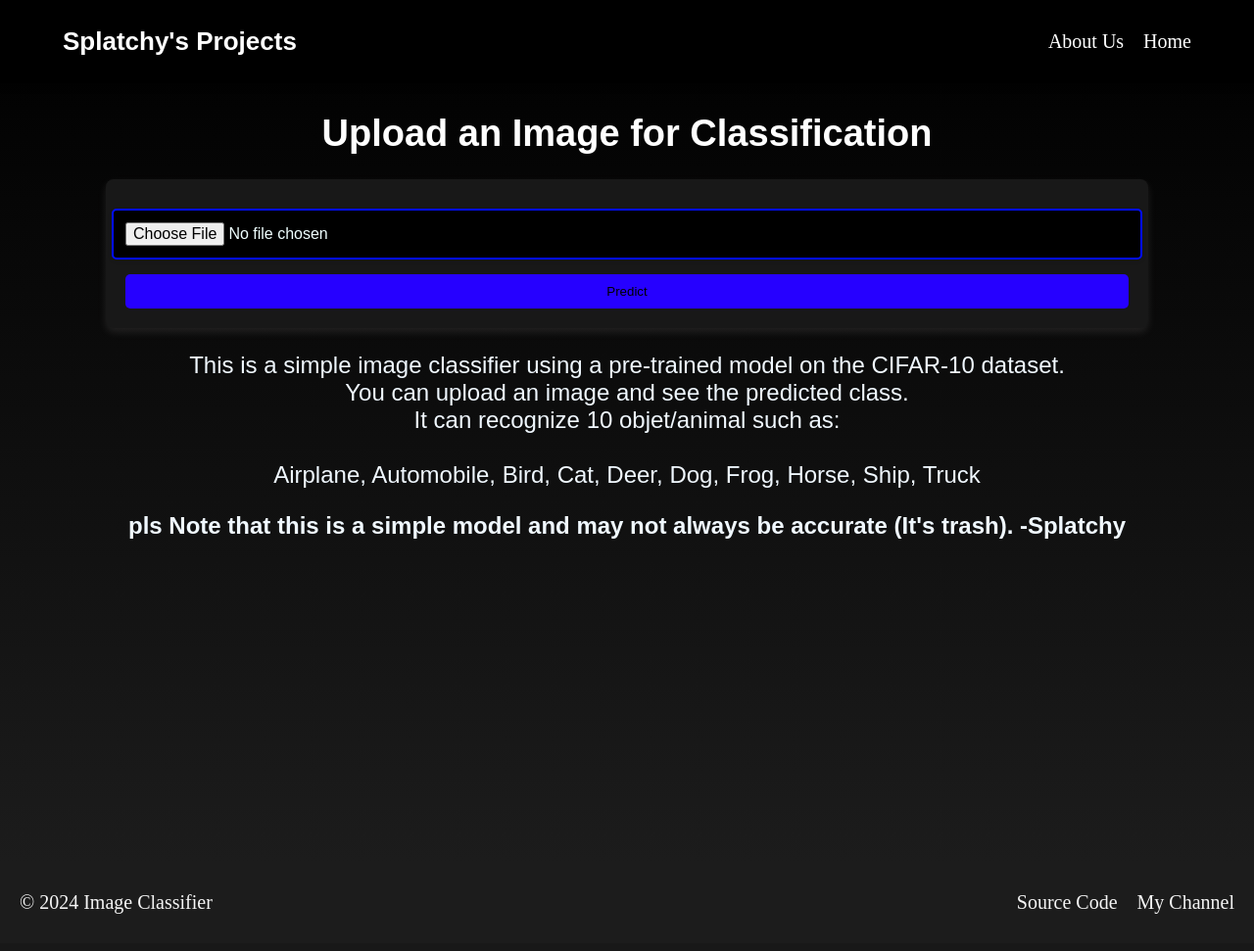
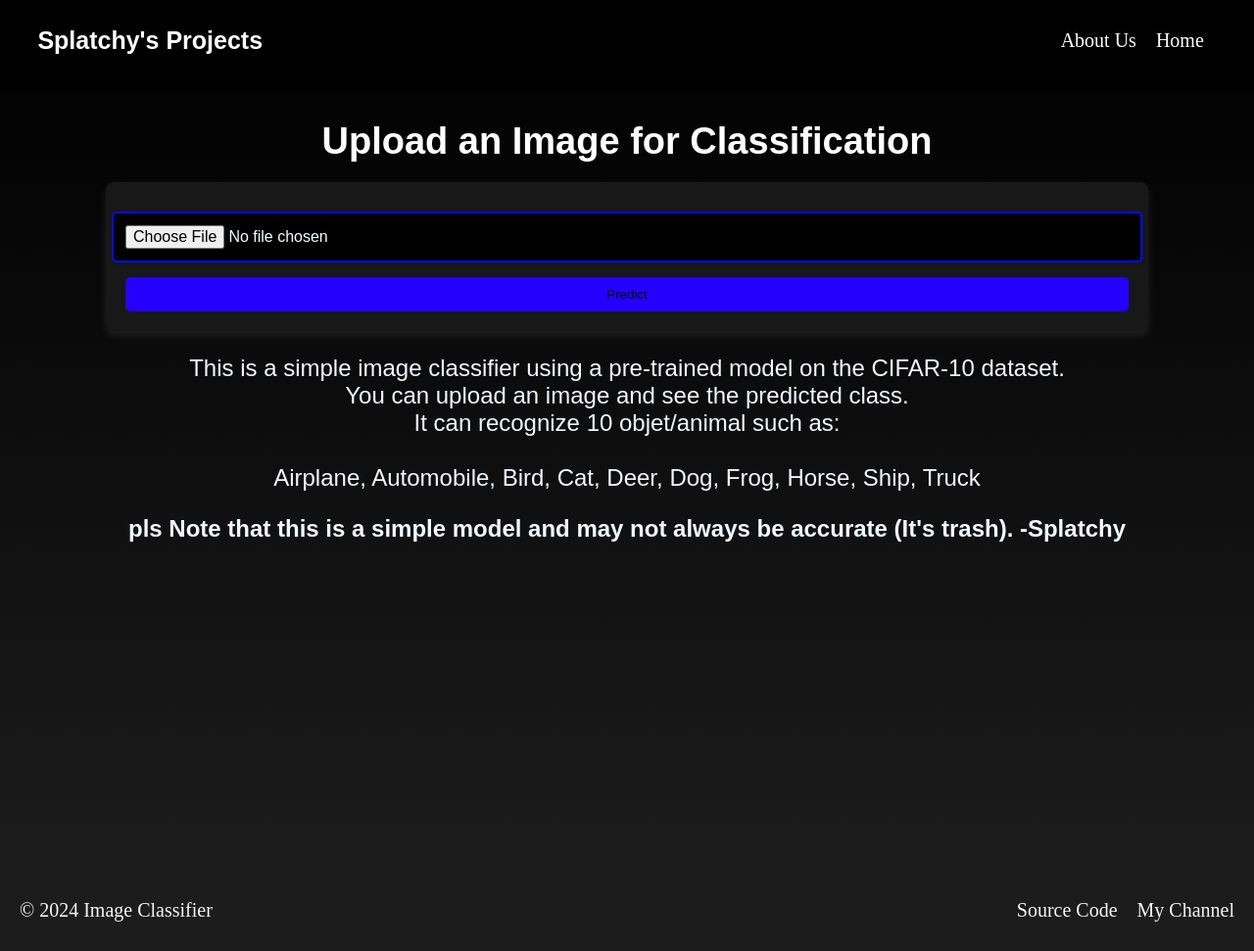
Before and after one commit to MrSplatchy/API, a FastAPI app: page /cifar10 in a window 1280 px wide. Shown: the whole page at 98% size. Before the commit the page ends 933 px from the top, so only its background shows below. Run offline with FastAPI, Linux system fonts and the light colour scheme.

Commit message:
dcuyc-ege

```diff
--- a/app/static/styles-cifar10.css
+++ b/app/static/styles-cifar10.css
@@ -4,6 +4,7 @@ main{
     background: linear-gradient(0deg,  #1c1c1c,#020202);
     /* Dégradé de bleu (#1e90ff) à rose (#ff69b4) en diagonale */
     font-family: Arial, sans-serif; /* Police par défaut pour le texte */
+    padding-top: 1vh;
 }
 
 #pred{
@@ -30,7 +31,7 @@ h1{
     text-align: center;
     margin: 0%;
     padding-top: 35px;
-    padding-bottom: 25px;
+    padding-bottom: 20px;
 }
 
 .error{
--- a/app/static/styles-header.css
+++ b/app/static/styles-header.css
@@ -1,5 +1,5 @@
 body{
-    margin: 0%;
+    margin: 0;
 }
 
 
@@ -8,11 +8,11 @@ body{
     position: fixed; /* Rendre le header fixe */
     top: 0;          /* Garde le header en haut de la page */
     left: 0;         /* Aligne le header à gauche */
-    width: 90%;     /* Occupe toute la largeur de la page */
+    width: 93%;     /* Occupe toute la largeur de la page */
     display: flex;   /* Active Flexbox pour le layout */
     justify-content: space-between; /* Espace entre le titre et les liens */
     align-items: center;  /* Centrage vertical des éléments */
-    padding: 27px 5%;   /* Ajoute de l'espace autour du contenu */
+    padding: 27px 5% 27px 3%; /* Seulement 10px de padding à gauche */
     background-color: #000000;  /* Couleur de fond noire */
     z-index: 1000;     /* Assure que le header reste au-dessus du contenu */
     box-shadow: 0 4px 8px rgba(0, 0, 0, 0.1); /* Ombre subtile pour un effet de profondeur */
@@ -28,13 +28,15 @@ body {
 
 /* Title styling */
 .title {
-    font-size: 26px;
+    font-size: 25px;
     font-weight: bold;
     text-decoration: none;    /* Remove underline */
     color: #ffffff;              /* Text color */
     background-color: #000000;
     transition: color 0.3s ease, background-color 0.3s ease; /* Transition de la couleur du texte et du fond */
     font-family: sans-serif;
+    padding-top: -1%; /* Ajoute un espace de 10px à gauche */
+    padding-left: -0.5%;
 }
 
 .title:hover {
--- a/app/templates/index.html
+++ b/app/templates/index.html
@@ -21,7 +21,7 @@
     <main>
         <h1>Welcome to my Projects</h1>
 
-        <p class="overview">Idk wat to <address></address></p>
+        <p class="overview">Idk wat to add here, continue</p>
 
         <div class="form-container">
             <form class="large-form" action="/cifar10" method="get">
```
